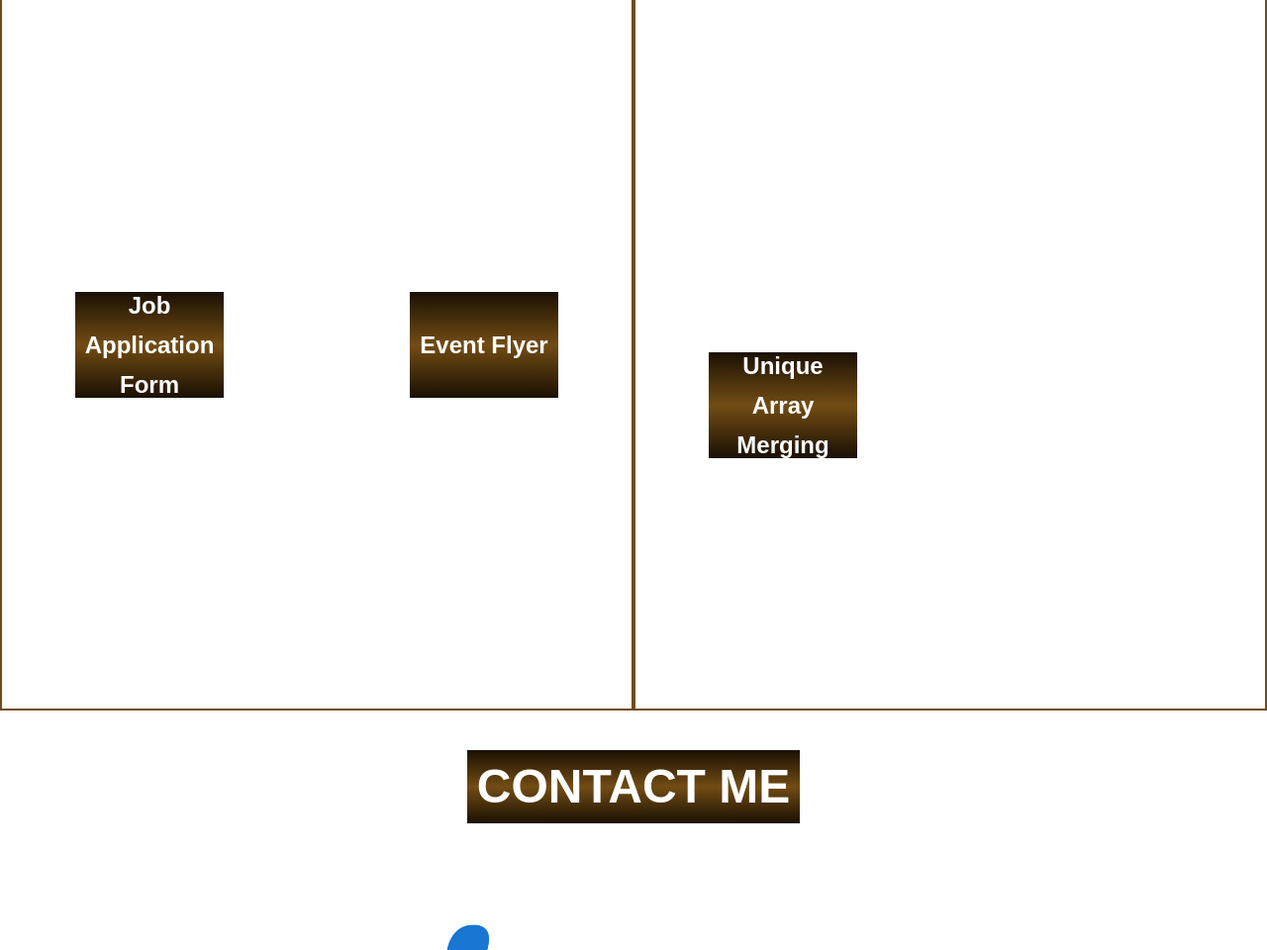
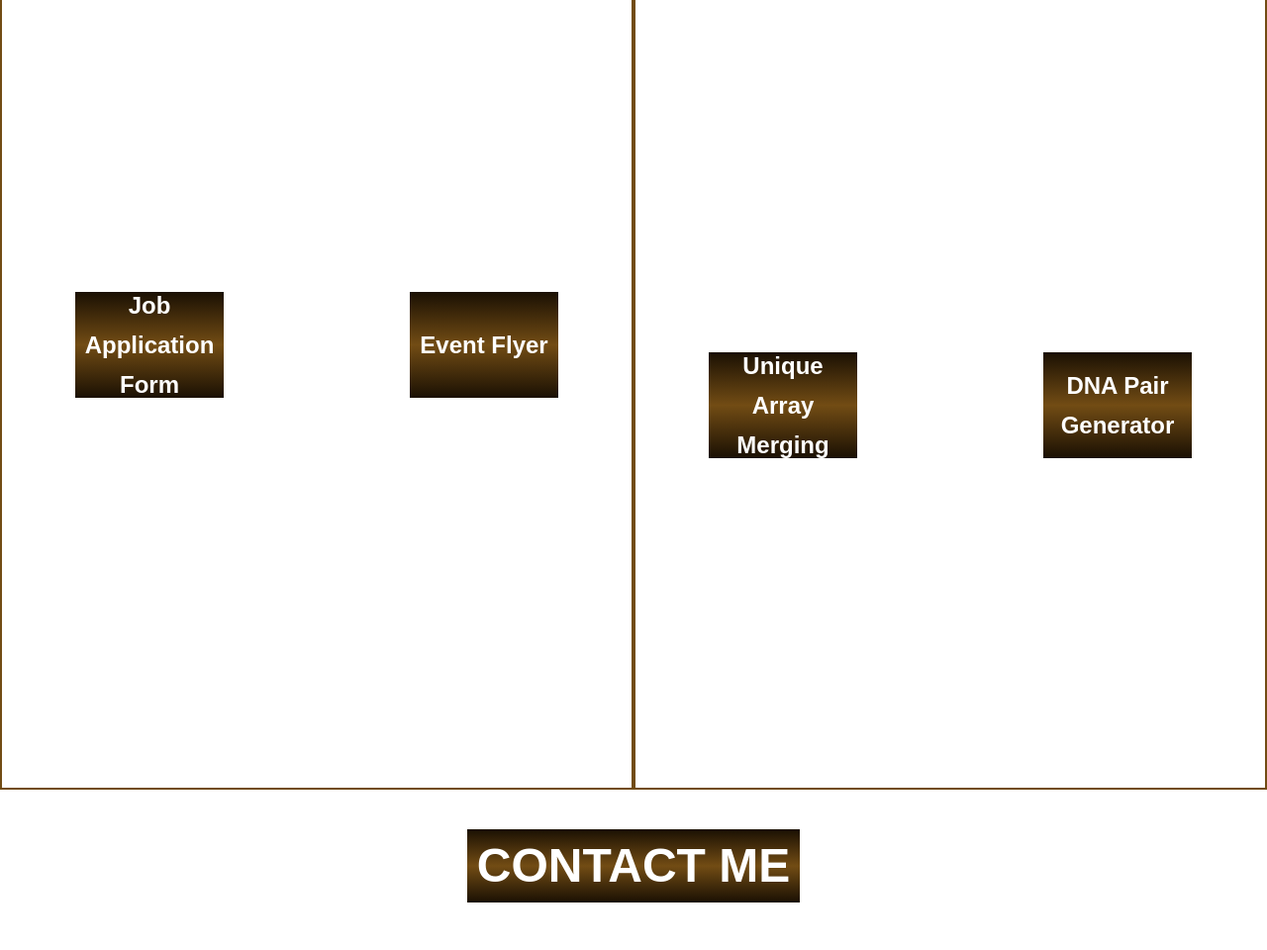
Before and after one commit to karianjahi/personal-portfolio, a plain HTML site: page index.html in a window 1280 px wide. Shown: the part 11040-12000 px from the top of the page at 99% size. Drawn offline with Linux system fonts and the light colour scheme.

Commit message:
Add DNA pair generator to the list of projects

```diff
--- a/index.html
+++ b/index.html
@@ -519,6 +519,15 @@
                             </p>
                         </div>
                     </a>
+                    <a href="https://github.com/karianjahi/DNA-pair-generator" target="_blank"
+                        id="DNA-pair-generator-link" class="repo-link">
+                        <div id="DNA-pair-generator-container" class="specific-project">
+                            <h4>DNA Pair Generator</h4>
+                            <p>
+                               This project converts a single DNA strand into its complementary base pairs, according to the natural pairing rules of DNA molecules.
+                            </p>
+                        </div>
+                    </a>
             </div>
         </div>
         </div>
```
